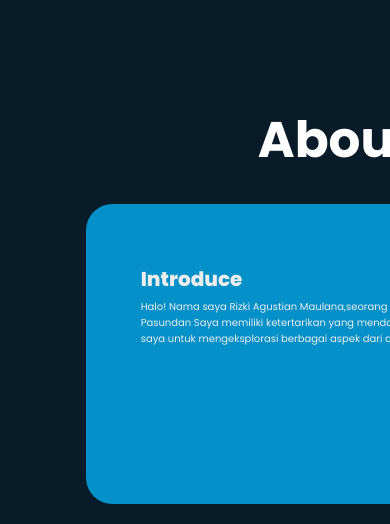
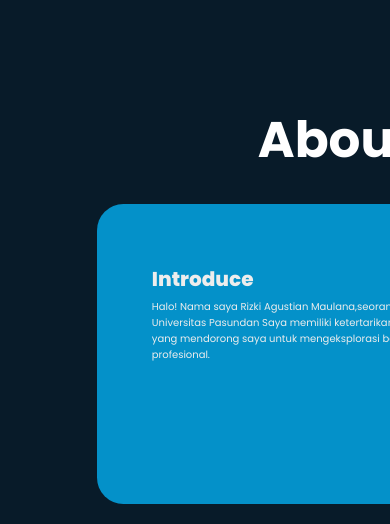
Before and after one commit to Rizki-And22/itw2024_project1_243040048--portfolio-, a plain HTML site: page index.html in a window 390 px wide. Shown: the part 973-1497 px from the top of the page. Drawn offline with nearby package versions, Linux system fonts and the light colour scheme.

Commit message:
revisi2.1

```diff
--- a/css/style.css
+++ b/css/style.css
@@ -1,6 +1,7 @@
 @import url("https://fonts.googleapis.com/css2?family=Poppins:wght@300;400;500;600;700;800;900&display=swap");
 html {
   scroll-behavior: smooth;
+  min-width: 90vh;
 }
 
 * {
@@ -951,7 +952,7 @@ input.btn:hover {
   .contact form {
     flex-direction: column;
   }
-  .about {
+  /* .about {
     min-width: 90vh;
   }
   .education {
@@ -959,10 +960,10 @@ input.btn:hover {
   }
   .contact {
     min-width: 90vh;
-  }
+  } */
   .footer {
     padding: 2rem 3%;
-    min-width: 90vh;
+    /* min-width: 90vh; */
   }
 }
 
```
